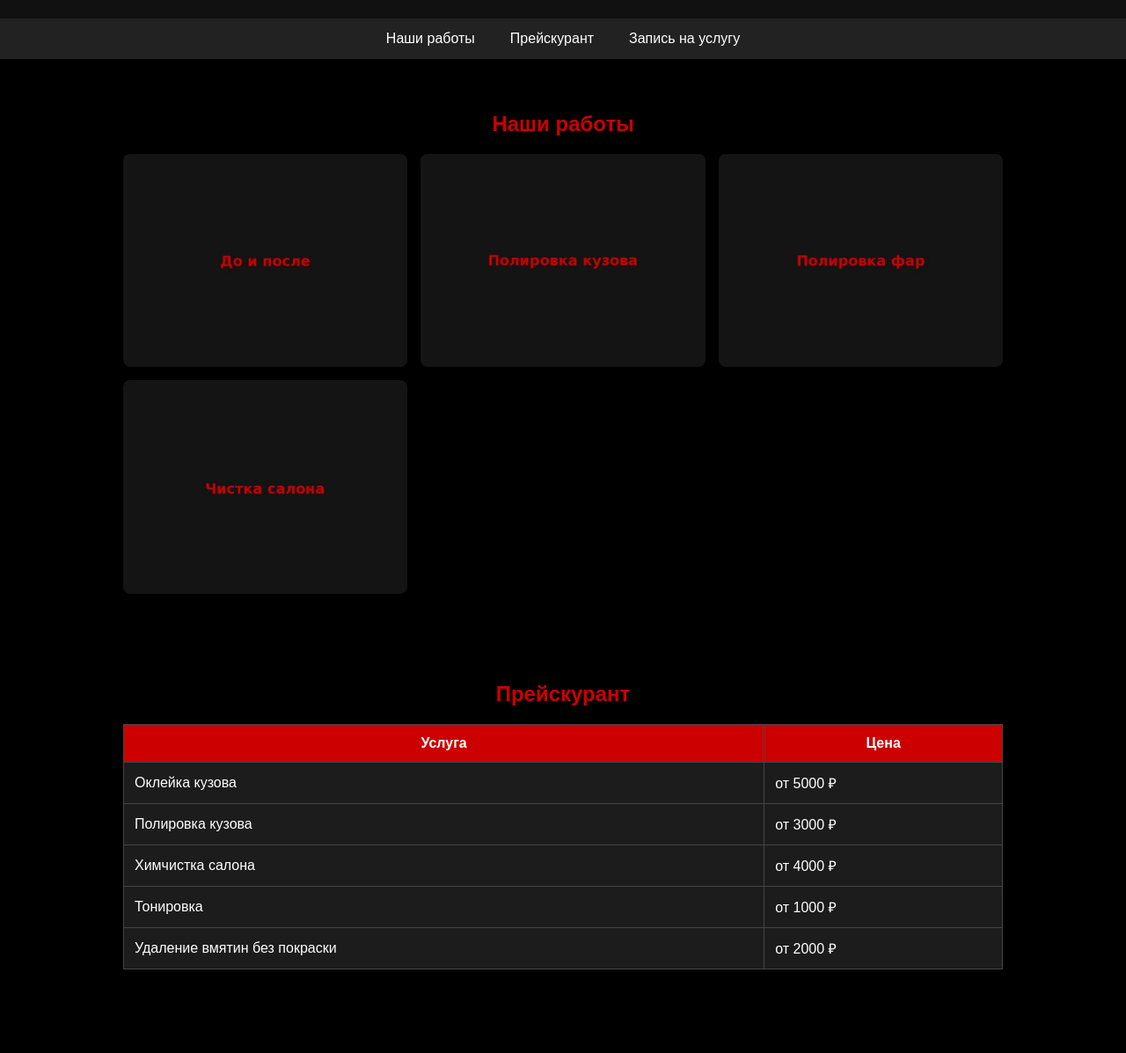
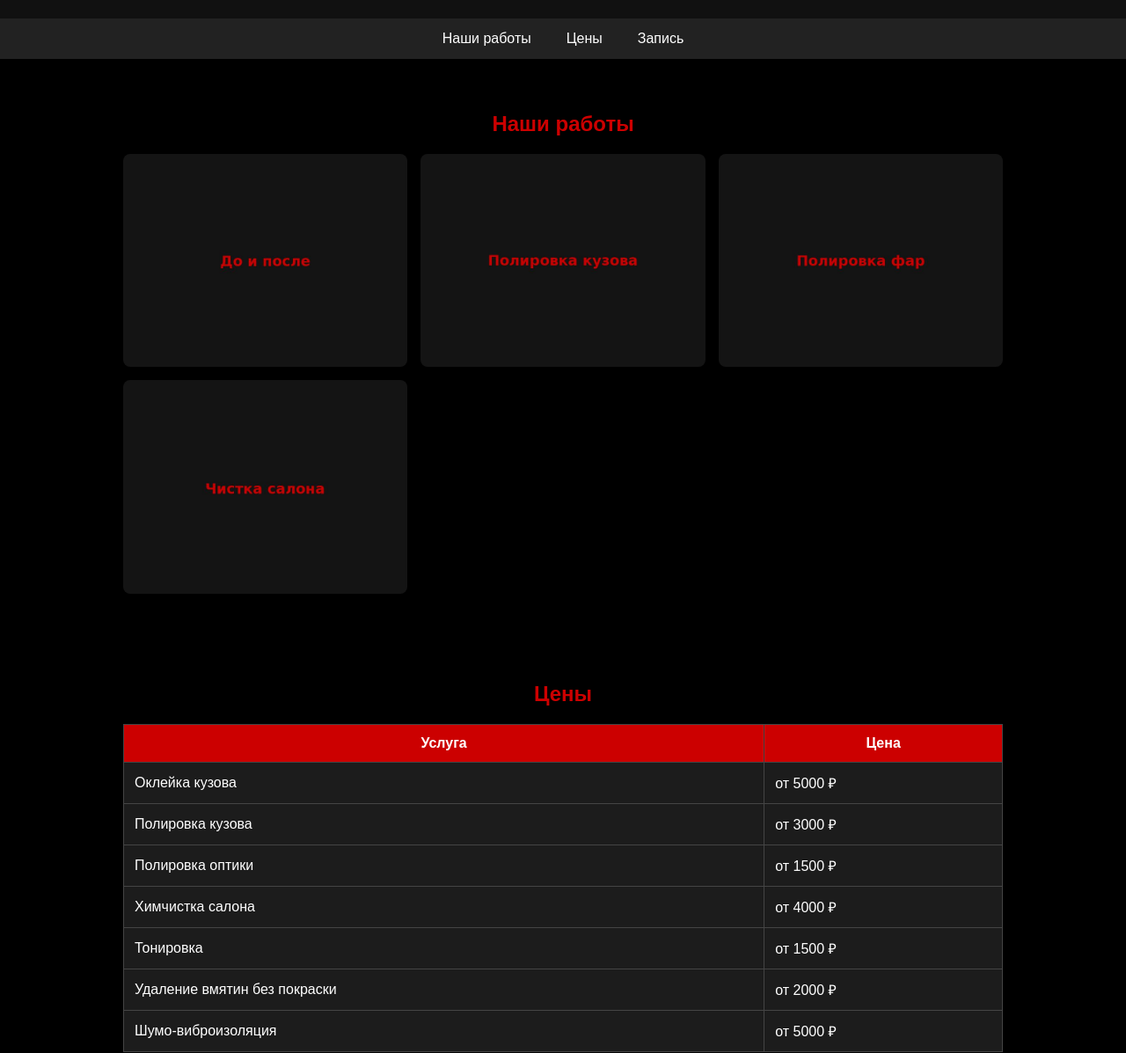
Before and after one commit to 47auto/Dstudio, a plain HTML site: page index.html in a window 1280 px wide. Shown: the part 103-1300 px from the top of the page at 88% size. Drawn offline with Linux system fonts and the light colour scheme.

Commit message:
Update index.html

```diff
--- a/index.html
+++ b/index.html
@@ -32,8 +32,8 @@
   </header>
   <nav>
     <a href="#portfolio">Наши работы</a>
-    <a href="#prices">Прейскурант</a>
-    <a href="#booking">Запись на услугу</a>
+    <a href="#prices">Цены</a>
+    <a href="#booking">Запись</a>
   </nav>
 
   <section id="portfolio">
@@ -47,14 +47,17 @@
   </section>
 
   <section id="prices">
-    <h2>Прейскурант</h2>
+    <h2>Цены</h2>
     <table>
       <tr><th>Услуга</th><th>Цена</th></tr>
       <tr><td>Оклейка кузова</td><td>от 5000 ₽</td></tr>
       <tr><td>Полировка кузова</td><td>от 3000 ₽</td></tr>
+      <tr><td>Полировка оптики</td><td>от 1500 ₽</td></tr>
       <tr><td>Химчистка салона</td><td>от 4000 ₽</td></tr>
-      <tr><td>Тонировка</td><td>от 1000 ₽</td></tr>
+      <tr><td>Тонировка</td><td>от 1500 ₽</td></tr>
       <tr><td>Удаление вмятин без покраски</td><td>от 2000 ₽</td></tr>
+      <tr><td>Шумо-виброизоляция</td><td>от 5000 ₽</td></tr>
+
     </table>
   </section>
 
```
